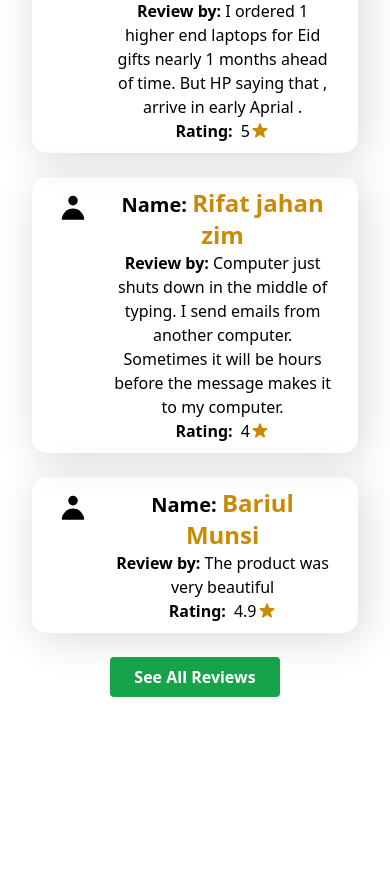
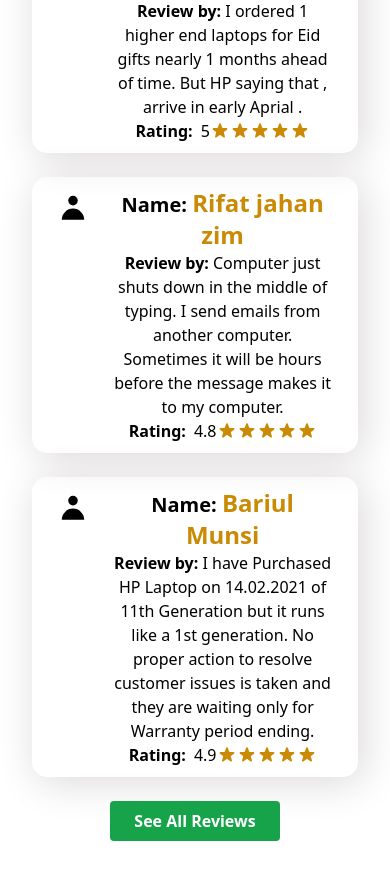
Before and after one commit to MafujulHaquePlabon/product-analysis-website, a React (Create React App) app: page / in a window 390 px wide. Shown: the part 1000-1879 px from the top of the page. Before the commit the page ends 1777 px from the top, so only its background shows below. Built offline with nearby package versions, Linux system fonts and the light colour scheme.

Commit message:
blogs added

```diff
--- a/public/reviewItems.json
+++ b/public/reviewItems.json
@@ -2,21 +2,21 @@
     {
         "name": "Mahfujul Haque Plabon",
         "comment":"I ordered 1 higher end laptops for Eid gifts nearly 1 months ahead of time. But HP saying that ,  arrive in early Aprial .",
-
         "rating": 5.00,
         "id": 1011
+
     },
 
     {
         "name": " Rifat jahan zim",
         "comment":"Computer just shuts down in the middle of typing. I send emails from another computer. Sometimes it will be hours before the message makes it to my computer. ",
-        "rating":4.00,
+        "rating":4.8,
         "id": 1012
     },
 
     {
         "name": "Bariul Munsi ",
-        "comment":"The product was very beautiful",
+        "comment":"I have Purchased HP Laptop on 14.02.2021 of 11th Generation but it runs like a 1st generation. No proper action to resolve customer issues is taken and they are waiting only for Warranty period ending.",
         "rating": 4.9,
         "id": 1013
     },
@@ -30,14 +30,14 @@
 
     {
         "name": "Abdul Razzak",
-        "comment":"Beautifully",
+        "comment":"The product was very beautiful ",
         "rating": 4.8,
         "id": 1015
     },
 
     {
         "name": "Anik Ahmed",
-        "comment":" Statisfy",
+        "comment":" I am satisfied to get the product. Continue business with honesty.",
         "rating": 4.9,
         "id": 1016
     }
--- a/src/App.js
+++ b/src/App.js
@@ -6,6 +6,8 @@ import Home from "./components/Home/Home"
 import Reviews from './components/Reviews/Reviews';
 import NotFound from './components/NotFound/NotFound'
 import Dashboard from './components/Dashboard/Dashboard';
+import Blogs from './components/Blogs/Blogs';
+import About from './components/About/About';
 
 function App() {
   return (
@@ -16,8 +18,8 @@ function App() {
        <Route path="/home" element={<Home></Home> }></Route>
        <Route path="/reviews" element={<Reviews></Reviews>}></Route>
        <Route path="/dashboard" element={<Dashboard></Dashboard>}></Route>
-       {/* <Route path="/blogs" element={}></Route>
-       <Route path="/about" element={}></Route> */}
+       <Route path="/blogs" element={<Blogs></Blogs>}></Route>
+       <Route path="/about" element={ <About></About> }></Route>
        <Route path="*" element={ <NotFound></NotFound> }></Route>
 
      </Routes>
--- /dev/null
+++ b/src/components/About/About.js
@@ -0,0 +1,11 @@
+import React from 'react';
+
+const About = () => {
+    return (
+        <div>
+
+        </div>
+    );
+};
+
+export default About;
--- a/src/components/AreaCharts/AreaCharts.js
+++ b/src/components/AreaCharts/AreaCharts.js
@@ -9,7 +9,7 @@ const AreaCharts = ({dataItems}) => {
           <h1 className="text-blue-700 font-semibold text-xl">Investment vs Revenue</h1>
         <AreaChart
           width={500}
-          height={400}
+          height={300}
           data={dataItems}
         >
           <CartesianGrid strokeDasharray="3 3" />
--- /dev/null
+++ b/src/components/Blogs/Blogs.js
@@ -0,0 +1,22 @@
+import React from 'react';
+
+const Blogs = () => {
+    return (
+        <div className=''>
+               <div className=" grid grid-cols-1 md:grid-cols-2 gap-10 mt-10">
+              <div className='mx-5 p-5 shadow-2xl shadow-gray-400'>
+              <h1 className='text-2xl font-semibold'>What is contex API?</h1>
+              <p>The React Context API is a way for a React app to effectively produce global variables that can be passed around. This is the alternative to "prop drilling" or moving props from grandparent to child to parent, and so on. When we want to send any data from grandparents to grandchildren in the form of props, we cannot send it directly. In between, father has to send data from grandparents. The easiest way to get read of this problem is context api.</p>
+
+              </div>
+              <div  className=' mx-5 p-5 shadow-2xl shadow-gray-400'>
+              <h1 className='text-2xl font-semibold'>What is semantic tag?</h1>
+              <p>Meaningful HTML Element is called semantic tag for developer and search engine.The semantic tag has been added to HTML5.A semantic element clearly describes its meaning to both the browser and the developer.Semantic HTML or semantic markup is HTML that introduces meaning to the web page rather than just presentation. For example, a paragraph tag indicates that the enclosed text is a paragraph. This is both semantic and presentational because people know what paragraphs are, and browsers know how to display them.The semantic elements added in HTML5 are :article ,aside,section,nav,header,main,
+                details,figcaption,figure,footer,mark,summar,time tag</p>
+              </div>
+               </div>
+        </div>
+    );
+};
+
+export default Blogs;
--- a/src/components/PieCharts/PieCharts.js
+++ b/src/components/PieCharts/PieCharts.js
@@ -9,7 +9,7 @@ const PieCharts = ({dataItems}) => {
         <PieChart width={400} height={400}>
         <Pie data={dataItems} dataKey="investment" cx="50%" cy="50%" outerRadius={60} fill="#8884d8" />
         <Pie data={dataItems} dataKey="revenue" cx="50%" cy="50%" innerRadius={70} outerRadius={90} fill="#82ca9d" label />
-
+        <Tooltip></Tooltip>
       </PieChart>
        </div>
        </div>
--- a/src/components/ReviewItem/ReviewItem.js
+++ b/src/components/ReviewItem/ReviewItem.js
@@ -15,7 +15,7 @@ const ReviewItem = ({reviewItem}) => {
       <p> <span className=' font-semibold'>Review by:</span> {reviewItem.comment}</p>
       <div className='flex justify-center align-middle '>
       <p className='flex justify-center alignCenter '>
-      <span className=' font-semibold mr-2 '>Rating: </span> {reviewItem.rating} <StarIcon class="h-5 w-5 text-yellow-600"></StarIcon>
+      <span className=' font-semibold mr-2 '>Rating: </span> {reviewItem.rating} <StarIcon class="h-5 w-5 text-yellow-600"></StarIcon><StarIcon class="h-5 w-5 text-yellow-600"></StarIcon><StarIcon class="h-5 w-5 text-yellow-600"></StarIcon><StarIcon class="h-5 w-5 text-yellow-600"></StarIcon><StarIcon class="h-5 w-5 text-yellow-600"></StarIcon>
 
       </p>
       </div>
```
Also changed, not shown: src/components/About/About.css (added), src/components/Blogs/Blogs.css (added), 1 other file (tests, documents, lock files or other folders).
